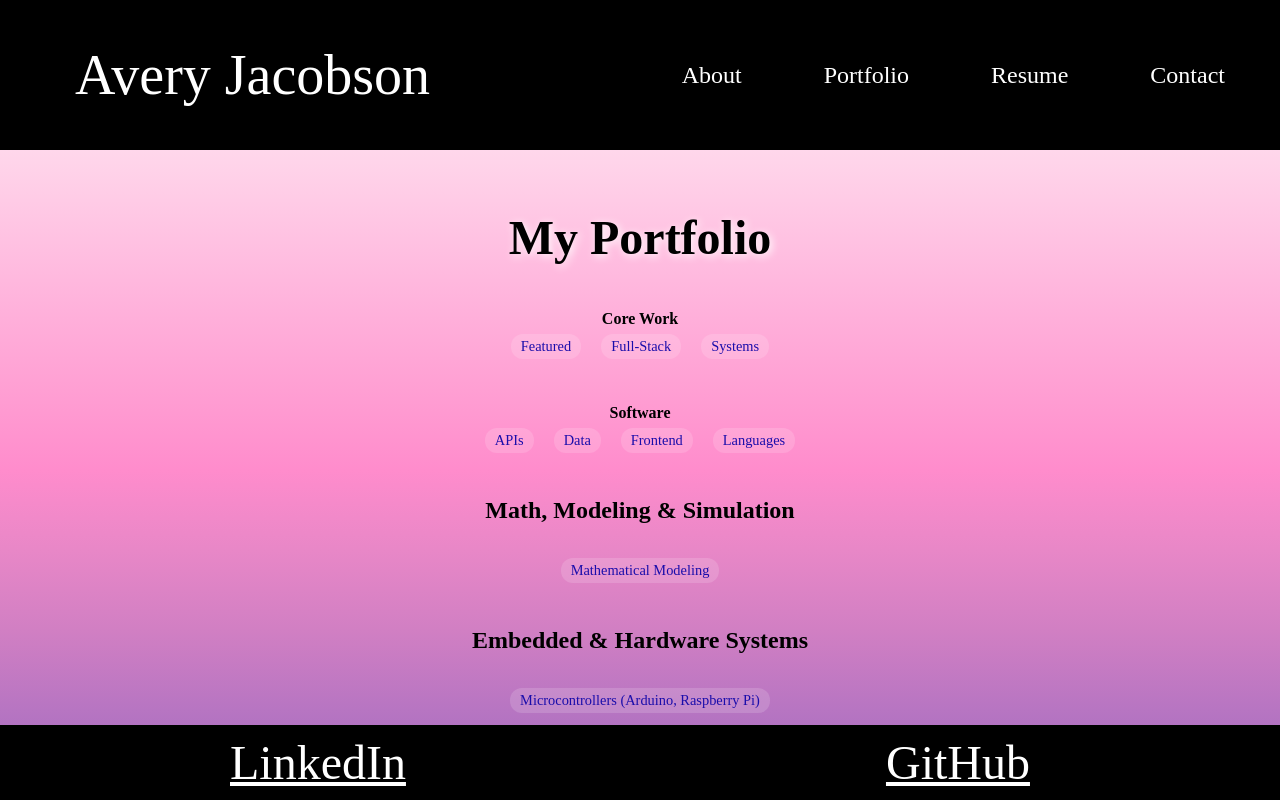
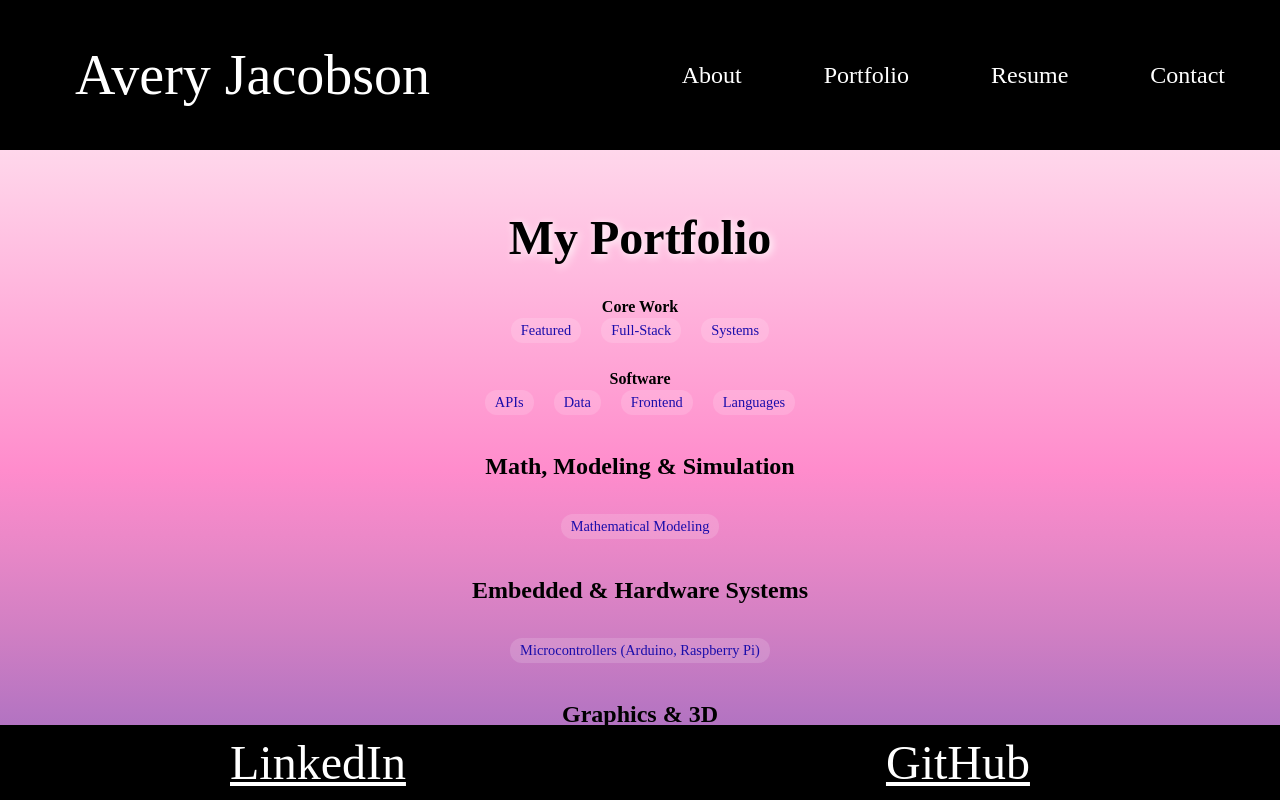
Before and after one commit to TheReal4m4d3u5/fullPortfolio, a React (Vite) app: page /Portfolio in a window 1280 px wide. Shown: the top 800 px of the page. Built offline with nearby package versions, Linux system fonts and the light colour scheme.

Commit message:
updated portfolio index

```diff
--- a/src/styles/portfolioStyles.css
+++ b/src/styles/portfolioStyles.css
@@ -28,6 +28,7 @@ body {
   justify-content: center;
   gap: 10px 20px;
   margin-bottom: 10px;
+  margin-bottom: 4px;
 }
 
 .sublist a {
@@ -120,6 +121,8 @@ body {
 .portfolio-index h4 {
   gap: 4px;
   margin-bottom: 6px;   /* reduce space under "Core Work" */
+    margin: 8px 0 2px 0;
+  line-height: 1.2;
 }
 
 .top-links,
```
